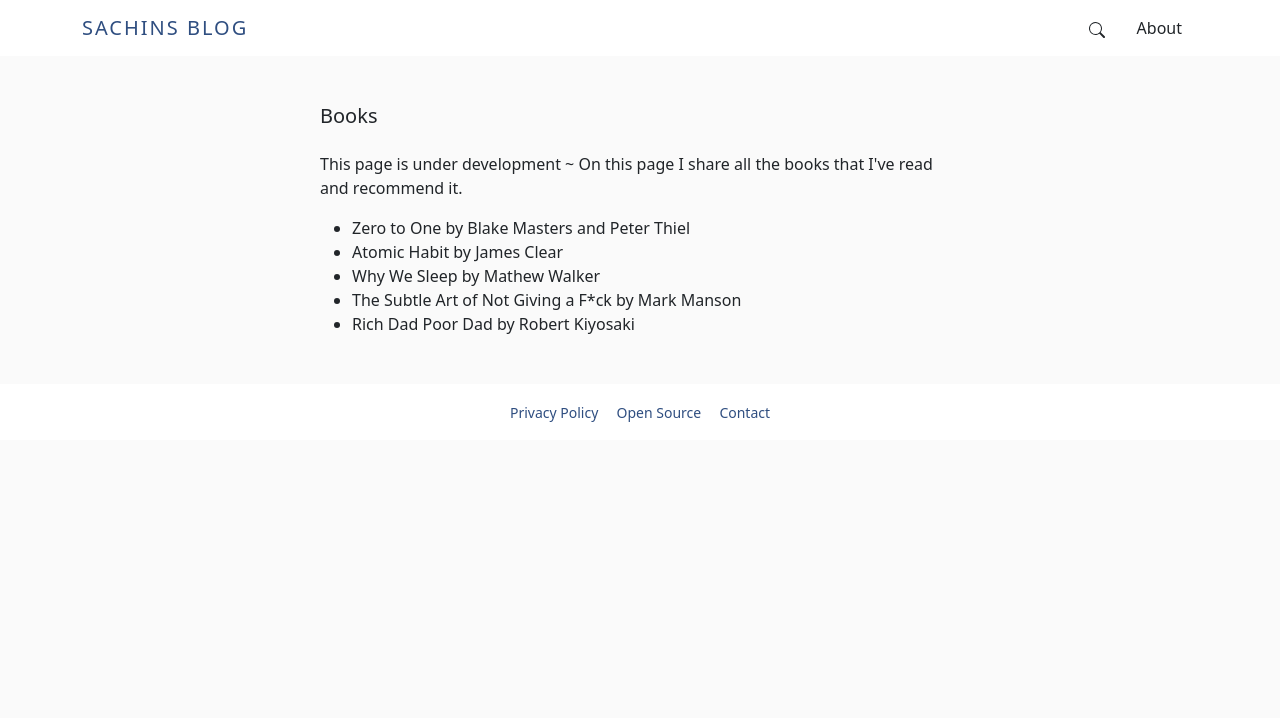
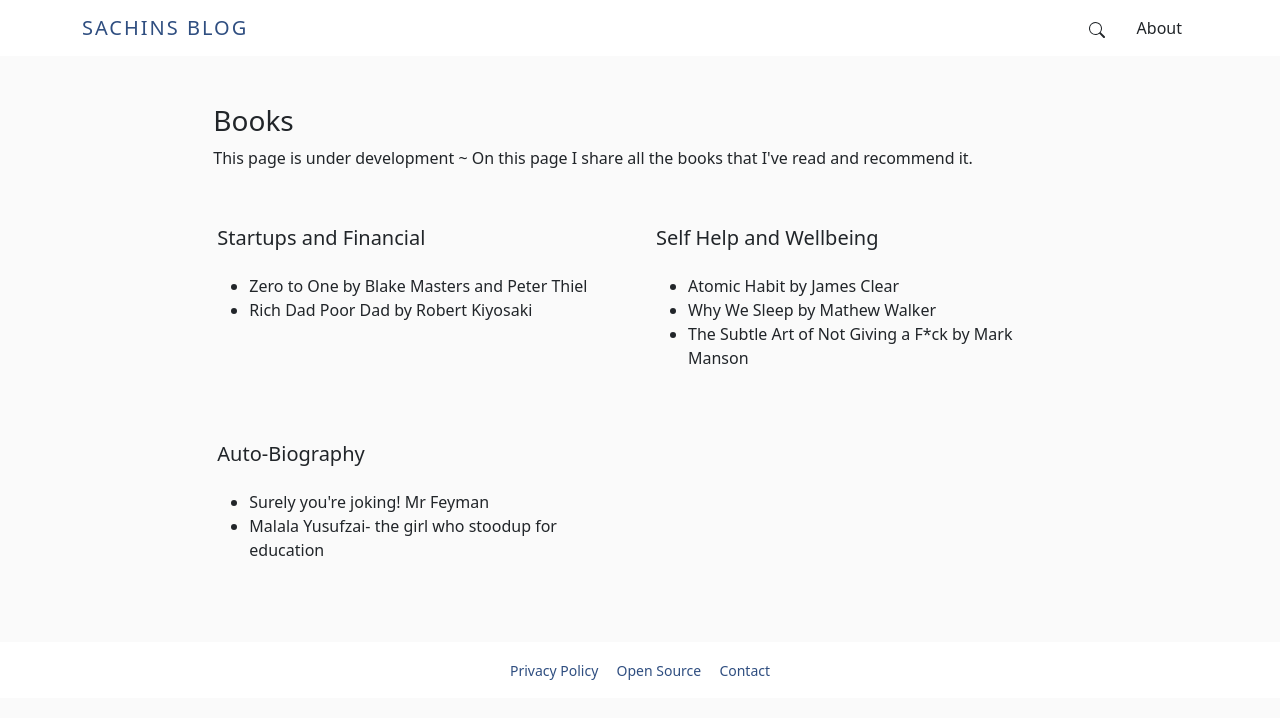
Before and after one commit to sachinshrmaa/sachins-blog, a React (Create React App) app: page /bookshelf in a window 1280 px wide. Shown: the top 718 px of the page. Built offline with nearby package versions, Linux system fonts and the light colour scheme.

Commit message:
added projects page

```diff
--- a/src/App.js
+++ b/src/App.js
@@ -7,6 +7,7 @@ import BlogSearch from './Blog/BlogSearch'
 import BlogDetail from "./Blog/BlogDetail";
 import PrivacyPolicy from './Pages/Privacy'
 import Bookshelf from "./Pages/Bookshelf";
+import Projects from "./Pages/Projects";
 
 const App = () => {
   return (
@@ -17,6 +18,7 @@ const App = () => {
         <Route exact path="/about" component={About}/>
         <Route exact path="/search" component={BlogSearch}/>
         <Route exact path="/bookshelf" component={Bookshelf}/>
+        <Route exact path="/projects" component={Projects} />
         <Route exact path="/privacy" component={PrivacyPolicy} />
         <Route exact path="/:id" component={BlogDetail}/>
       </Switch>
--- a/src/Pages/About.js
+++ b/src/Pages/About.js
@@ -19,7 +19,15 @@ const About = () => {
 
             <div class="py-5">
                 <h3 class="mb-4">Sachins Blog</h3>
-                <p>This is the place where I document everything and share it with the world.</p>
+
+                <p>C Wright Mills the great sociologist, once said -- As a social scientist, you have to capture what you experience and sort it out; only in this way can you hope to use it to guide and test your reflection, and in the process shape yourself as an intellectual craftsman. But how can you do this? One answer is: you must set up a blog!</p>
+
+                <p>Actually, he called it a “file” instead of a blog, but the point remains the same: becoming a scientific thinker requires practice and writing is a powerful aid to reflection.</p>
+
+                <p>So that’s what Sachins blog is. I write here about thoughts I have, things I’m working on, stuff I’ve read, experiences I’ve had, and so on. Whenever a thought crystalizes in my head, I type it up and post it here.</p>
+
+                <p>I don’t consider this writing, I consider this thinking. I like sharing my thoughts and I like hearing yours too. ( <i><a href="https://twitter.com/sachinshrmaa">Twitter</a> is where you can find me </i>)</p>
+
                 <p>In case you were wondering, this site is:</p>
 
                 <ul>
--- a/src/Pages/Bookshelf.js
+++ b/src/Pages/Bookshelf.js
@@ -2,17 +2,43 @@ import React from 'react'
 
 const Bookshelf = () => {
     return (
-        <div className="col-md-6 col-11 m-auto my-5">
-            <h5 className="mb-4">Books</h5>
+        <div className="col-md-8 col-11 m-auto my-5">
+            <h3>Books</h3>
             <p>This page is under development ~ On this page I share all the books that I've read and recommend it.</p>
+
+            <div className="row">
+                <div className="col-md-6 mt-4 p-3">
+                    <h5 className="mb-4">Startups and Financial</h5>
                     <ul>
                         <li>Zero to One by Blake Masters and Peter Thiel</li>
+                        <li>Rich Dad Poor Dad by Robert Kiyosaki</li>
+                    </ul>
+                </div>
+
+                <div className="col-md-6 mt-4 p-3">
+                    <h5 className="mb-4">Self Help and Wellbeing</h5>
+                    <ul>
                         <li>Atomic Habit by James Clear</li>
                         <li>Why We Sleep by Mathew Walker</li>
                         <li>The Subtle Art of Not Giving a F*ck by Mark Manson</li>
-                <li>Rich Dad Poor Dad by Robert Kiyosaki</li>
                     </ul>
                 </div>
+
+                <div className="col-md-6 mt-4 p-3">
+                    <h5 className="mb-4">Auto-Biography</h5>
+                    <ul>
+                        <li>Surely you're joking! Mr Feyman</li>
+                        <li>Malala Yusufzai- the girl who stoodup for education</li>
+                    </ul>
+                </div>
+
+
+
+            </div>
+
+
+        </div>
+
     )
 }
 
--- /dev/null
+++ b/src/Pages/Projects.js
@@ -0,0 +1,42 @@
+import React from 'react'
+
+const Projects = () => {
+    return (
+        <div className="col-md-8 col-11 m-auto my-5">
+            <h3>Projects</h3>
+            <p>Some of the projects that I've made in the last couples of years on various fields.</p>
+
+            <div className="row">
+                <div className="col-md-6 mt-4 p-3">
+                    <h5 className="mb-4">Data Science</h5>
+                    <ul>
+                        <li>WhatsApp Chat analysis using Python Pandas, Numpy, Matplotlib and Seaborn -- <a href="" target="blank">view notebook</a></li>
+                        <li>Itlay Covid Data analysis using Python Pandas, Numpy, Matplotlib and Seaborn -- <a href="" target="blank">view notebook</a></li>
+                        <li>Credit Card fraud analysis using Python and machine learning -- <a href="" target="blank">view notebook</a></li>
+                    </ul>
+                </div>
+
+                <div className="col-md-6 mt-4 p-3">
+                    <h5 className="mb-4">Web Development</h5>
+                    <ul>
+                        <li>Social Web app - Stipill using Python & Django </li>
+                        <li>Image Compressor using React <a href="https://sachinshrmaa.github.io/react-image-compressor/" target="blank">live demo</a> </li>
+                        <li>Online Community Forum using Django <a href="https://github.com/sachinshrmaa/community-forum" target="blank">view on github</a></li>
+                    </ul>
+                </div>
+
+                <div className="col-md-6 mt-4 p-3">
+                    <h5 className="mb-4">Publications</h5>
+                    <ul>
+                        <li>Online Community forum -- <a href="#" target="blank">view on google scholars</a> </li>
+                    </ul>
+                </div>t
+            </div>
+
+
+
+        </div>
+    )
+}
+
+export default Projects
```
Lines whose indentation alone changed are shown as unchanged.
